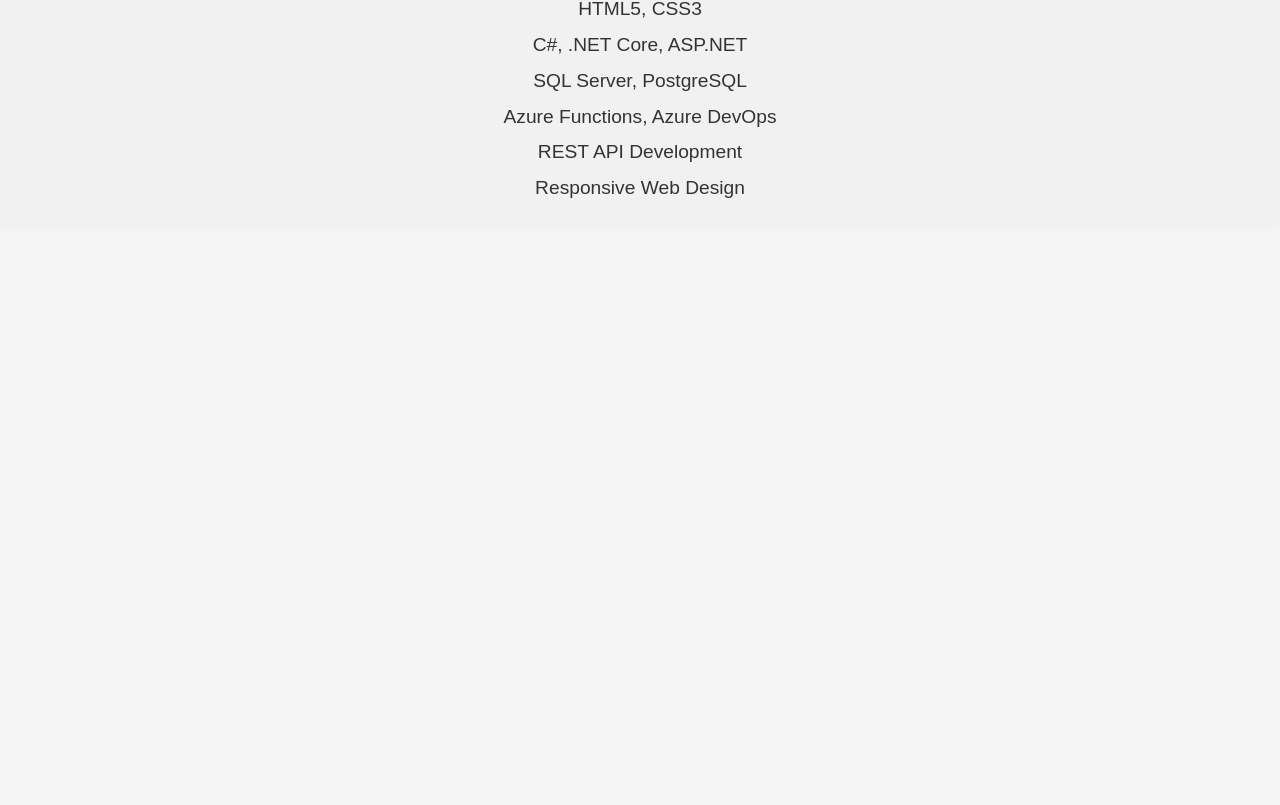
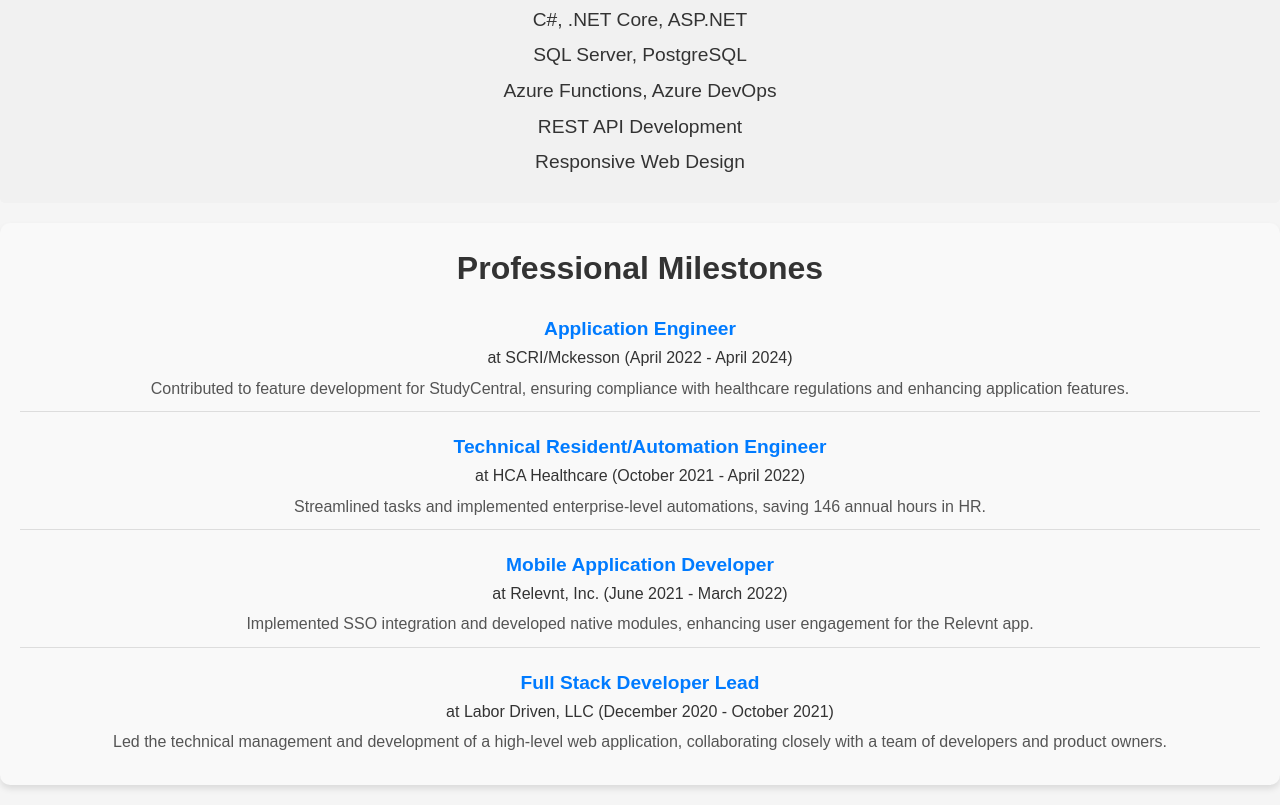
Before and after one commit to stephensenft21/portfoliosite, a React (Create React App) app: page /about in a window 1280 px wide. Shown: the part 564-1369 px from the top of the page. Before the commit the page ends 813 px from the top, so only its background shows below. Built offline with nearby package versions, Linux system fonts and the light colour scheme.

Commit message:
updating styles and about page

```diff
--- a/package.json
+++ b/package.json
@@ -42,6 +42,7 @@
     ]
   },
   "devDependencies": {
-    "gh-pages": "^6.1.1"
+    "gh-pages": "^6.1.1",
+    "@babel/plugin-proposal-private-property-in-object":"7.21.11"
   }
 }
--- a/src/components/ProfessionalMilestones.css
+++ b/src/components/ProfessionalMilestones.css
@@ -1,25 +1,44 @@
 .professional-milestones {
+  background-color: #f9f9f9;
   padding: 20px;
-    background-color: #ececec;
   margin: 20px 0;
-    border-radius: 5px;
+  border-radius: 10px;
+  box-shadow: 0px 4px 6px rgba(0, 0, 0, 0.1);
 }
 
 .professional-milestones h2 {
   font-size: 2rem;
-    margin-bottom: 10px;
+  margin-bottom: 20px;
+  color: #333;
+  text-align: center;
 }
 
 .professional-milestones ul {
   list-style-type: none;
   padding: 0;
+  margin: 0;
 }
 
 .professional-milestones li {
+  margin-bottom: 20px;
+  padding-bottom: 10px;
+  border-bottom: 1px solid #ddd;
+}
+
+.professional-milestones li:last-child {
+  border-bottom: none;
+  margin-bottom: 0;
+}
+
+.professional-milestones strong {
+  display: block;
   font-size: 1.2rem;
-    margin: 15px 0;
+  color: #007bff;
 }
 
 .professional-milestones p {
-    margin: 5px 0 0 20px;
+  margin: 5px 0 0 0;
+  font-size: 1rem;
+  color: #555;
+  line-height: 1.6;
 }
--- a/src/components/ProfessionalMilestones.js
+++ b/src/components/ProfessionalMilestones.js
@@ -0,0 +1,47 @@
+import React from 'react';
+import './ProfessionalMilestones.css';
+
+const ProfessionalMilestones = () => {
+  const milestones = [
+    {
+      role: 'Application Engineer',
+      company: 'SCRI/Mckesson',
+      period: 'April 2022 - April 2024',
+      description: 'Contributed to feature development for StudyCentral, ensuring compliance with healthcare regulations and enhancing application features.'
+    },
+    {
+      role: 'Technical Resident/Automation Engineer',
+      company: 'HCA Healthcare',
+      period: 'October 2021 - April 2022',
+      description: 'Streamlined tasks and implemented enterprise-level automations, saving 146 annual hours in HR.'
+    },
+    {
+      role: 'Mobile Application Developer',
+      company: 'Relevnt, Inc.',
+      period: 'June 2021 - March 2022',
+      description: 'Implemented SSO integration and developed native modules, enhancing user engagement for the Relevnt app.'
+    },
+    {
+      role: 'Full Stack Developer Lead',
+      company: 'Labor Driven, LLC',
+      period: 'December 2020 - October 2021',
+      description: 'Led the technical management and development of a high-level web application, collaborating closely with a team of developers and product owners.'
+    }
+  ];
+
+  return (
+    <div className="professional-milestones">
+      <h2>Professional Milestones</h2>
+      <ul>
+        {milestones.map((milestone, index) => (
+          <li key={index}>
+            <strong>{milestone.role}</strong> at {milestone.company} ({milestone.period})
+            <p>{milestone.description}</p>
+          </li>
+        ))}
+      </ul>
+    </div>
+  );
+};
+
+export default ProfessionalMilestones;
--- a/src/pages/AboutPage.js
+++ b/src/pages/AboutPage.js
@@ -6,10 +6,9 @@
 const AboutPage = () => {
   return (
     <div>
-      test
       <ProfessionalBio />
        <SkillsOverview />
-        {/* <ProfessionalMilestones />   */}
+        <ProfessionalMilestones />
     </div>
   );
 };
--- a/src/routes.js
+++ b/src/routes.js
@@ -11,7 +11,7 @@
 
 const RoutesComponent = () => (
   <Routes>
-    <Route exact path="/" element={<HomePage />} />
+    <Route exact path="/portfoliosite" element={<HomePage />} />
     <Route path="/about" element={<AboutPage />} />
     <Route path="/portfolio" element={<PortfolioPage />} />
     <Route path="/resume" element={<ResumePage />} />
```
Also changed, not shown: 1 other file (tests, documents, lock files or other folders). Lines whose indentation alone changed are shown as unchanged.
